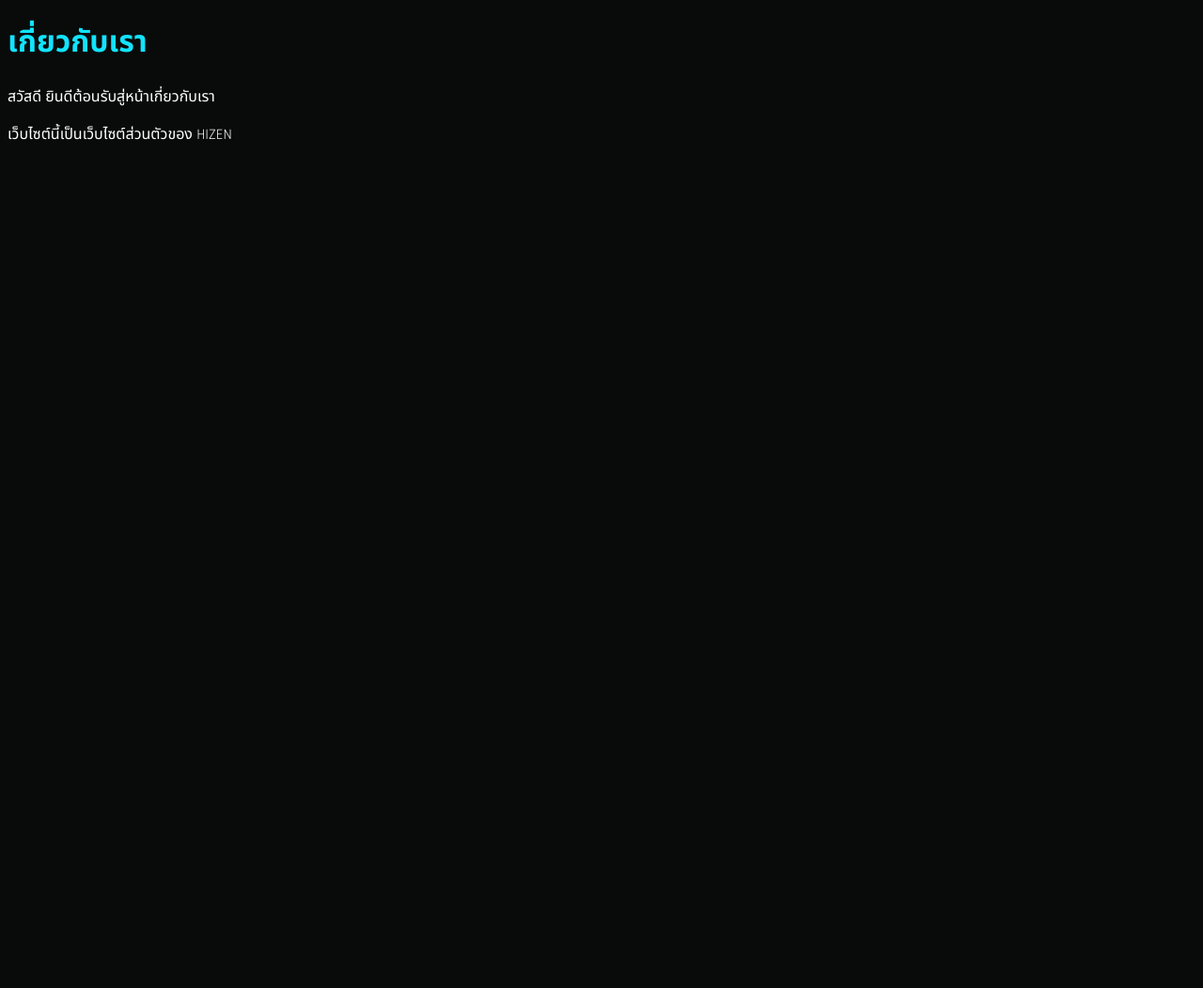
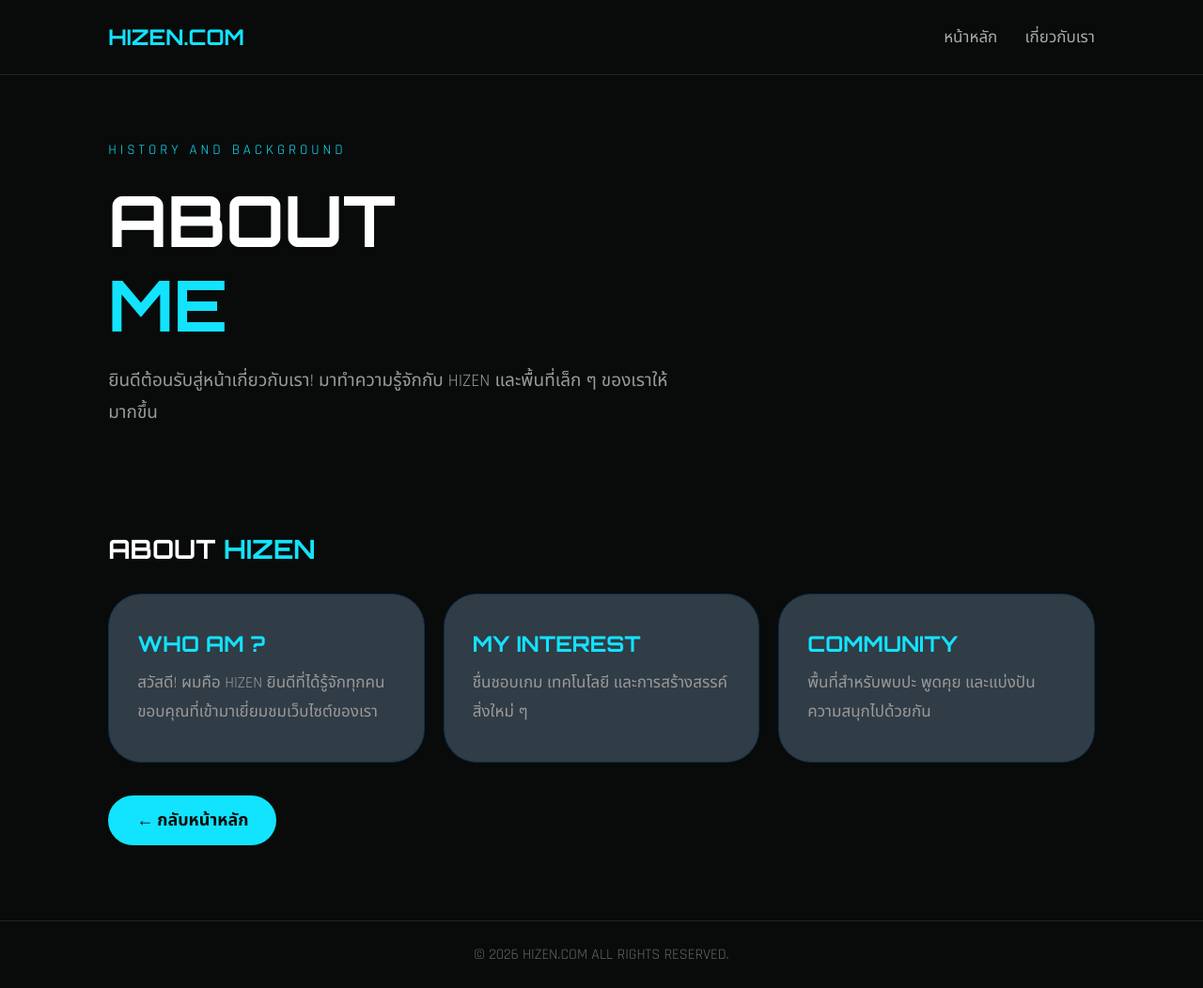
Before and after one commit to xenoreaperth-ai/HIzen, a plain HTML site: page about.html in a window 1280 px wide. Shown: the whole page at 94% size. Before the commit the page ends 800 px from the top, so only its background shows below. Drawn offline with Linux system fonts and the light colour scheme.

Commit message:
Add files via upload

```diff
--- a/about.html
+++ b/about.html
@@ -4,36 +4,258 @@
 <head>
     <meta charset="UTF-8">
     <meta name="viewport" content="width=device-width, initial-scale=1.0">
-
-    <title>HIZEN.com</title>
+    <title>HIZEN.COM</title>
 
     <link href="https://fonts.googleapis.com/css2?family=Orbitron:wght@500;600;700&family=Rajdhani:wght@400;500;600;700&family=Noto+Sans+Thai:wght@400;500;600;700&display=swap" rel="stylesheet">
 
     <style>
+        * {
+            margin: 0;
+            padding: 0;
+            box-sizing: border-box;
+        }
+
+        html {
+            scroll-behavior: smooth;
+        }
+
         body {
             background: #080b0a;
-            color: white;
+            color: #ffffff;
             font-family: 'Rajdhani', 'Noto Sans Thai', sans-serif;
         }
 
-        h1, h2, h3 {
+        header {
+            display: flex;
+            justify-content: space-between;
+            align-items: center;
+            padding: 25px 9%;
+            border-bottom: 1px solid #202722;
+        }
+
+        .logo {
+            font-family: 'Orbitron', sans-serif;
+            font-size: 23px;
+            font-weight: 700;
+            color: #12e3ff;
+        }
+
+        nav a {
+            color: #aaa;
+            text-decoration: none;
+            margin-left: 25px;
+            font-size: 17px;
+            transition: 0.3s;
+        }
+
+        nav a:hover {
+            color: #12e3ff;
+        }
+
+        .hero {
+            min-height: 55vh;
+            display: flex;
+            flex-direction: column;
+            justify-content: center;
+            padding: 70px 9%;
+        }
+
+        .tag {
+            color: #12e3ff;
+            letter-spacing: 4px;
+            font-size: 15px;
+            margin-bottom: 20px;
+        }
+
+        h1 {
+            font-family: 'Orbitron', sans-serif;
+            font-size: clamp(38px, 8vw, 75px);
+            line-height: 1.2;
+            margin-bottom: 20px;
+        }
+
+        h1 span {
+            color: #12e3ff;
+        }
+
+        .description {
+            color: #999;
+            font-size: 19px;
+            max-width: 600px;
+            line-height: 1.8;
+        }
+
+        .section {
+            padding: 40px 9% 80px;
+        }
+
+        .section-title {
+            font-family: 'Orbitron', 'Noto Sans Thai', sans-serif;
+            font-size: 28px;
+            margin-bottom: 30px;
+        }
+
+        .section-title span {
+            color: #12e3ff;
+        }
+
+        .cards {
+            display: grid;
+            grid-template-columns: repeat(auto-fit, minmax(220px, 1fr));
+            gap: 20px;
+        }
+
+        .card {
+            background: #303c46;
+            border: 1px solid #0e2f4b;
+            padding: 35px 30px;
+            transition: 0.3s;
+            border-radius: 35px;
+            min-height: 180px;
+            display: flex;
+            flex-direction: column;
+            justify-content: center;
+        }
+
+        .card:hover {
+            border-color: #12e3ff;
+            transform: translateY(-5px);
+            box-shadow: 0 8px 25px rgba(18, 227, 255, 0.1);
+        }
+
+        .card h3 {
+            color: #12e3ff;
+            font-size: 23px;
+            margin-bottom: 12px;
             font-family: 'Orbitron', 'Noto Sans Thai', sans-serif;
         }
 
-        h1 {
-            color: #12e3ff;
+        .card p {
+            color: #999;
+            font-size: 17px;
+            line-height: 1.8;
+        }
+
+        .back-home {
+            display: inline-block;
+            margin-top: 35px;
+            padding: 13px 30px;
+            background: #12e3ff;
+            color: #080b0a;
+            text-decoration: none;
+            font-size: 18px;
+            font-weight: 700;
+            border-radius: 999px;
+            transition: 0.3s;
+        }
+
+        .back-home:hover {
+            background: #ffffff;
+            transform: translateY(-4px);
+            box-shadow: 0 0 20px rgba(18, 227, 255, 0.3);
+        }
+
+        footer {
+            text-align: center;
+            padding: 25px;
+            color: #666;
+            border-top: 1px solid #202722;
+        }
+
+        @media (max-width: 600px) {
+            header {
+                flex-direction: column;
+                gap: 20px;
+            }
+
+            nav a {
+                margin: 0 8px;
+                font-size: 15px;
+            }
+
+            .hero {
+                min-height: 45vh;
+            }
+
+            .section {
+                padding-left: 6%;
+                padding-right: 6%;
+            }
         }
     </style>
 </head>
 
 <body>
 
-            <h1>เกี่ยวกับเรา</h1>
+    <header>
+        <div class="logo">HIZEN.COM</div>
 
-            <p>สวัสดี ยินดีต้อนรับสู่หน้าเกี่ยวกับเรา</p>
+        <nav>
+            <a href="index.html">หน้าหลัก</a>
+            <a href="about.html">เกี่ยวกับเรา</a>
+        </nav>
+    </header>
 
-            <p>เว็บไซต์นี้เป็นเว็บไซต์ส่วนตัวของ HIZEN</p>
+    <section class="hero">
+        <div class="tag">HISTORY AND BACKGROUND</div>
 
+        <h1>
+             ABOUT<br>
+             <span>ME</span>
+
+        </h1>
+
+        <p class="description">
+            ยินดีต้อนรับสู่หน้าเกี่ยวกับเรา!
+            มาทำความรู้จักกับ HIZEN
+            และพื้นที่เล็ก ๆ ของเราให้มากขึ้น
+        </p>
+    </section>
+
+    <section class="section">
+
+        <h2 class="section-title">
+            ABOUT <span>HIZEN</span>
+        </h2>
+
+        <div class="cards">
+
+            <div class="card">
+                <h3>WHO AM ?</h3>
+                <p>
+                    สวัสดี! ผมคือ HIZEN
+                    ยินดีที่ได้รู้จักทุกคน
+                    ขอบคุณที่เข้ามาเยี่ยมชมเว็บไซต์ของเรา
+                </p>
+            </div>
+
+            <div class="card">
+                <h3>MY INTEREST</h3>
+                <p>
+                    ชื่นชอบเกม เทคโนโลยี
+                    และการสร้างสรรค์สิ่งใหม่ ๆ
+                </p>
+            </div>
+
+            <div class="card">
+                <h3>COMMUNITY</h3>
+                <p>
+                    พื้นที่สำหรับพบปะ พูดคุย
+                    และแบ่งปันความสนุกไปด้วยกัน
+                </p>
+            </div>
+
+        </div>
+
+        <a href="index.html" class="back-home">
+            ← กลับหน้าหลัก
+        </a>
+
+    </section>
+
+    <footer>
+        © 2026 HIZEN.COM ALL RIGHTS RESERVED.
+    </footer>
 
 </body>
 </html>
```
